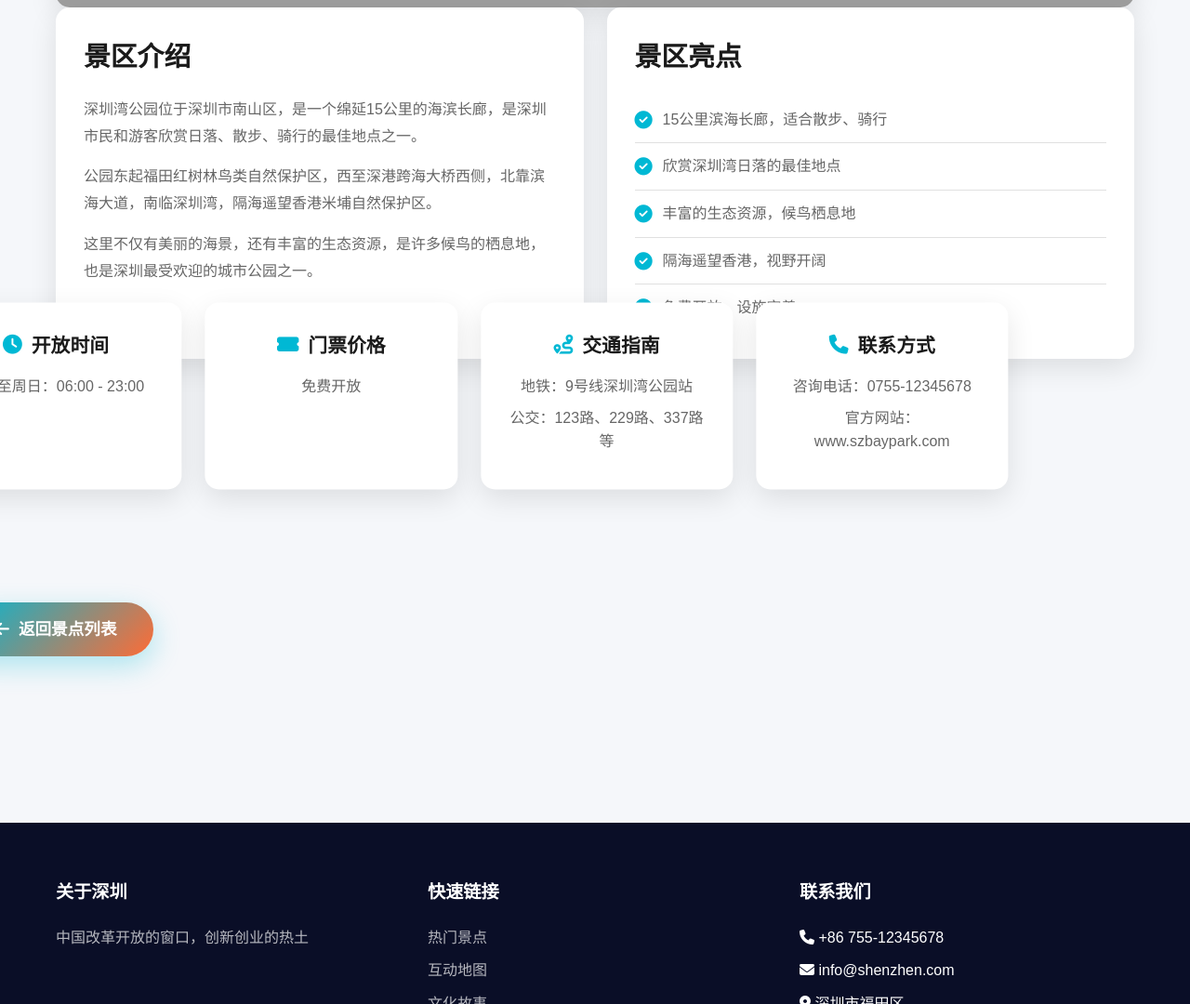
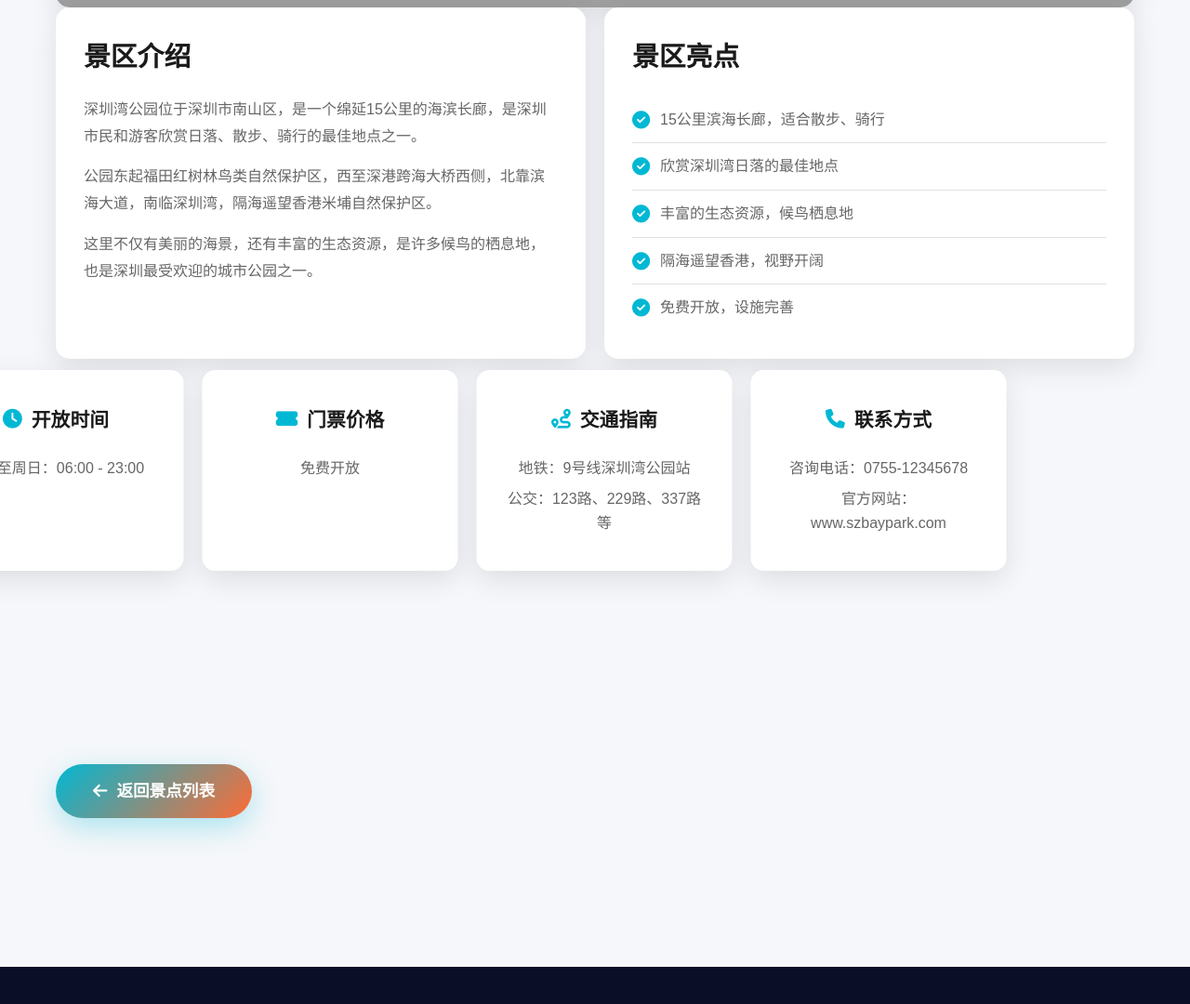
Before and after one commit to xc996/sz, a plain HTML site: page attractions/szbay.html in a window 1280 px wide. Shown: the part 1193-2273 px from the top of the page at 93% size. Drawn offline with Linux system fonts and the light colour scheme; grey boxes are pictures that could not be loaded.

Commit message:
feat(attractions): 更新样式与交互；忽略.trae目录

```diff
--- a/attractions/css/detail.css
+++ b/attractions/css/detail.css
@@ -58,8 +58,8 @@
 .detail-content {
     display: grid;
     grid-template-columns: 1fr 1fr;
-    gap: 25px;
-    margin: 0px 0 40px;
+    gap: 20px; /* 中文：统一与规范一致的左右间距 */
+    margin: 0px 0 120px; /* 中文：上方内容与按钮区之间拉大距离，避免视觉重叠 */
 }
 
 .detail-info, .detail-highlights {
@@ -123,24 +123,53 @@
 }
 
 /* 详情页信息卡片 */
+/*
+ * 关键决策（中文）：
+ * 1) 使用 Grid 并将列设为自适应 minmax，避免在容器与列宽不匹配时出现整体偏左
+ * 2) gap 统一为 20px，满足“15-20px”间距要求
+ * 3) 容器宽度设为 100% 并居中，保证与内容区同宽
+ * 4) 增加 z-index 与更大的底部外边距，防止与下方内容重叠
+ */
 .detail-cards {
+    width: 100%;
+    --cards-gap: 20px;
     display: grid;
-    grid-template-columns: repeat(auto-fit, minmax(250px, 1fr));
-    gap: 25px;
-    margin-bottom: 40px;
+    grid-template-columns: repeat(4, 1fr);
+    justify-content: start;
+    gap: var(--cards-gap);
+    align-items: stretch;
+    justify-items: stretch;
+    margin: 40px 0 100px;
+    position: relative;
+    z-index: 1;
+    overflow: visible;
+}
+
+/* 中文：仅在卡片位于按钮容器内时设置固定宽度，避免影响其他页面卡片 */
+.detail-cards .info-card {
+    width: 100%;
+    max-width: 100%;
+    box-sizing: border-box; /* 中文：尺寸计算包含内边距与边框，防止超过列宽 */
+    overflow-wrap: break-word; /* 中文：长文本换行避免溢出 */
+    word-break: break-word;
 }
 
 .info-card {
     background: var(--bg-primary);
+    /* 触摸与视觉统一：提高最小点击区域并统一圆角 */
     padding: 30px;
-    border-radius: 15px;
+    min-height: 120px; /* 中文：保证卡片最小高度满足触摸点击区域 */
+    border-radius: 14px; /* 中文：统一圆角 */
     box-shadow: var(--shadow);
     text-align: center;
-    transition: transform 0.3s ease, box-shadow 0.3s ease;
+    transition: transform 0.3s ease, box-shadow 0.3s ease, background-color 0.3s ease;
+    cursor: pointer; /* 中文：卡片作为按钮的视觉反馈 */
+    touch-action: manipulation; /* 中文：减少移动端延迟与误触 */
+    -webkit-tap-highlight-color: transparent; /* 中文：优化触摸高亮 */
 }
 
 .info-card:hover {
-    transform: translateY(-5px);
+    transform: translateY(-2px); /* 中文：进一步减小位移，避免视觉越界 */
     box-shadow: var(--shadow-hover);
 }
 
@@ -152,6 +181,7 @@
     align-items: center;
     justify-content: center;
     gap: 10px;
+    min-height: 48px; /* 中文：标题区最小点击尺寸（48x48） */
 }
 
 .info-card i {
@@ -166,8 +196,24 @@
 
 /* 返回按钮 */
 .back-button {
-    text-align: center;
-    margin: 50px 0;
+    display: flex;
+    justify-content: flex-start; /* 中文：与图片左侧对齐（容器左缘） */
+    align-items: center;
+    margin: 60px 0; /* 中文：增加与下方内容的间距，避免重叠 */
+    position: relative; /* 中文：确保层级与定位稳定 */
+    z-index: 2; /* 中文：置于卡片之上，避免被遮挡 */
+}
+
+/* 中文：避免 AOS 初始状态将返回按钮设为透明，确保始终可见 */
+.back-button[data-aos] {
+    opacity: 1 !important;
+    transform: none !important;
+    visibility: visible !important;
+}
+
+.back-button .btn {
+    opacity: 1; /* 中文：确保可见 */
+    visibility: visible; /* 中文：避免被动画库默认隐藏 */
 }
 
 .btn {
@@ -222,7 +268,7 @@
 
     .detail-cards {
         grid-template-columns: 1fr;
-        gap: 20px;
+        gap: 18px; /* 中文：小屏略微收紧间距 */
     }
 
     .info-card {
@@ -234,6 +280,18 @@
         font-size: 1rem;
     }
 }
+
+/* 中文：新增更细粒度断点，保证 3/2/1 列自适应 */
+@media (max-width: 1023px) and (min-width: 769px) {
+    .detail-cards { grid-template-columns: repeat(2, 1fr); --cards-gap: 20px; }
+}
+@media (max-width: 768px) {
+    .detail-cards { grid-template-columns: 1fr; --cards-gap: 18px; }
+}
+@media (max-width: 480px) {
+    .detail-cards { --cards-gap: 16px; }
+}
+/* 中文：上方已统一 Grid 响应式，移除重复的 Flex 断点 */
 
 /* 动画效果 */
 @keyframes fadeIn {
@@ -251,6 +309,7 @@
 .attraction-detail-section {
     padding: 100px 0;
     background: var(--bg-secondary);
+    overflow: visible; /* 中文：防止卡片阴影被裁剪 */
 }
 
 /* 详情页面导航栏样式 */
--- a/attractions/js/detail.js
+++ b/attractions/js/detail.js
@@ -59,6 +59,49 @@ document.addEventListener('DOMContentLoaded', () => {
     initNavbarScroll();
     initMobileMenu();
     initBackToTop();
+    initDetailBackButton();
+    initDetailCardsAccessibility();
 
     // 可以在这里添加更多详情页面特定的功能
 });
+
+/**
+ * 详情页返回按钮逻辑（中文注释）
+ * 优先使用浏览器历史返回以保留列表滚动位置；
+ * 若来源不是列表页则回到 attractions.html
+ */
+function initDetailBackButton() {
+    const backLink = document.querySelector('.back-button a');
+    if (!backLink) return;
+    backLink.addEventListener('click', (e) => {
+        const ref = document.referrer || '';
+        const canGoBack = ref.includes('/attractions.html') || ref.endsWith('attractions.html');
+        if (canGoBack && window.history.length > 1) {
+            e.preventDefault();
+            history.back();
+        } else {
+            // 保持默认跳转到列表页
+        }
+    });
+}
+
+/**
+ * 功能：增强详情页信息卡片的可访问性与触摸体验（中文注释）
+ * 说明：
+ *  - 为 .info-card 添加 ARIA 角色与 tabindex，支持键盘操作
+ *  - 统一移动端触摸行为，提升点击体验
+ */
+function initDetailCardsAccessibility() {
+    const cards = document.querySelectorAll('.detail-cards .info-card');
+    if (!cards || cards.length === 0) return;
+    cards.forEach(card => {
+        card.setAttribute('role', 'button');
+        card.setAttribute('tabindex', '0');
+        card.addEventListener('keydown', (e) => {
+            if (e.key === 'Enter' || e.key === ' ') {
+                e.preventDefault();
+                card.click();
+            }
+        });
+    });
+}
--- a/js/attractions.js
+++ b/js/attractions.js
@@ -848,12 +848,33 @@ function renderAttractions() {
                         <i class="fas fa-map-marker-alt"></i>
                         <span>${currentLang === 'zh' ? attraction.location : attraction.locationEn}</span>
                     </div>
-                    <a href="${detailUrl}" class="detail-btn" title="查看详情">详</a>
+                    <a href="${detailUrl}" class="detail-btn" data-slug="${slug}" title="查看详情">详</a>
                 </div>
             </div>
         `;
         grid.appendChild(card);
     });
+}
+
+function saveEntryScroll(slug) {
+    try {
+        sessionStorage.setItem('attractionsScrollY', String(window.scrollY));
+        sessionStorage.setItem('attractionsEntrySlug', slug || '');
+        sessionStorage.setItem('attractionsSavedAt', String(Date.now()));
+    } catch (e) {}
+}
+
+function restoreEntryScroll() {
+    const yStr = sessionStorage.getItem('attractionsScrollY');
+    const atStr = sessionStorage.getItem('attractionsSavedAt');
+    const y = yStr ? parseInt(yStr, 10) : NaN;
+    const at = atStr ? parseInt(atStr, 10) : 0;
+    if (!Number.isNaN(y) && Date.now() - at < 5 * 60 * 1000) {
+        window.scrollTo({ top: y, behavior: 'auto' });
+    }
+    sessionStorage.removeItem('attractionsScrollY');
+    sessionStorage.removeItem('attractionsEntrySlug');
+    sessionStorage.removeItem('attractionsSavedAt');
 }
 
 // 渲染时间轴
@@ -910,6 +931,20 @@ function init() {
 
     // 渲染景点
     renderAttractions();
+
+    // 详情按钮点击前记录滚动位置
+    const gridEl = document.getElementById('attractionsGrid');
+    if (gridEl) {
+        gridEl.addEventListener('click', (e) => {
+            const btn = e.target.closest('.detail-btn');
+            if (!btn) return;
+            const slug = btn.getAttribute('data-slug') || '';
+            saveEntryScroll(slug);
+        });
+    }
+
+    // 列表渲染后恢复滚动位置
+    restoreEntryScroll();
 
     // 数字动画
     animateNumbers();
```
Also changed, not shown: 1 other file.
